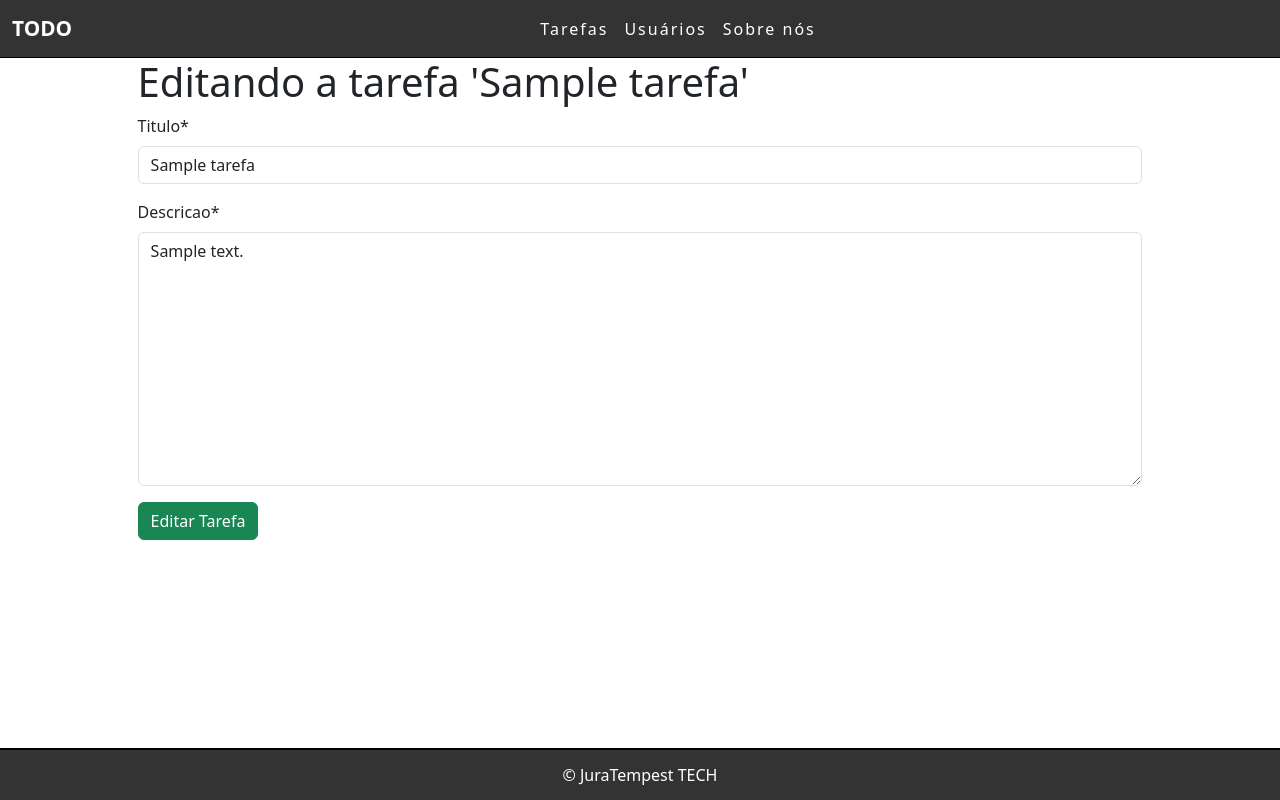
After one commit to Joaorx7/Django-TODO, a Django app: page /edit/1 in a window 1280 px wide. The commit adds this page. Run offline with Django 5.2, Linux system fonts and the light colour scheme; tables that the repository leaves empty hold one stand-in row (values such as "Sample post"); some libraries are stand-ins or nearby versions.

Commit message:
versão 7

```diff
--- a/tarefas/static/js/script.js
+++ b/tarefas/static/js/script.js
@@ -1 +1,17 @@
-console.log("Funcionou");
+//função que pergunta ao usuario se ele deseja excluir uma tarefa
+
+document.querySelectorAll(".delete-btn").forEach(
+    btn => {
+        btn.addEventListener("click", function(e){
+            e.preventDefault();
+
+            const delLink = this.getAttribute("href");
+
+            if(delLink && confirm("Quer deletar essa tarefa?"))
+            {
+                window.location.href = delLink;
+            }
+        });
+    }
+
+)
--- a/tarefas/urls.py
+++ b/tarefas/urls.py
@@ -3,7 +3,8 @@ from . import views
 
 urlpatterns = [
     path('', views.listaTarefa, name='lista-tarefa'),
-    path('tarefa/<int:id>', views.tarefaView,
-         name='tarefa-view'),
+    path('tarefa/<int:id>', views.tarefaView, name='tarefa-view'),
     path('novaTarefa/', views.novaTarefa, name='nova-tarefa'),
+    path('edit/<int:id>', views.editTarefa, name='edit-tarefa'),
+    path('delete/<int:id>', views.deleteTarefa, name='delete-tarefa')
 ]
--- a/tarefas/views.py
+++ b/tarefas/views.py
@@ -1,6 +1,7 @@
 from django.shortcuts import render, get_object_or_404, redirect
 from .models import Tarefas
 from .forms import TarefaForm
+
 # Create your views here.
 
 def listaTarefa(request):
@@ -24,3 +25,25 @@ def novaTarefa(request):
     else:
         form = TarefaForm()
         return render(request, 'tarefas/addTarefa.html', {'form':form})
+
+
+def editTarefa(request, id):
+    tarefa = get_object_or_404(Tarefas, pk=id)
+    form = TarefaForm(instance=tarefa)
+
+    if(request.method == 'POST'):
+        form = TarefaForm(request.POST, instance=tarefa)
+
+        if(form.is_valid()):
+            tarefa.save()
+            return redirect('/')
+        else:
+            return render(request, 'tarefas/editTarefa.html', {'form':form, 'tarefa':tarefa})
+
+    else:
+        return render(request, 'tarefas/editTarefa.html', {'form':form, 'tarefa':tarefa})
+
+def deleteTarefa(request, id):
+    tarefa = get_object_or_404(Tarefas, pk=id)
+    tarefa.delete()
+    return redirect('/')
--- a/templates/tarefas/addTarefa.html
+++ b/templates/tarefas/addTarefa.html
@@ -1,4 +1,5 @@
 {% extends 'base.html' %}
+{% load crispy_forms_tags %}
 
 {% block title %} Adicione uma tarefa{% endblock%}
 
@@ -7,7 +8,7 @@
     <h1>Adicione sua nova tarefa:</h1>
     <form method="POST">
         {% csrf_token %}
-        {{ form.as_p }}
+        {{ form|crispy }}
 
         <input type="submit" class="btn btn-success" value="Criar Tarefa">
     </form>
--- /dev/null
+++ b/templates/tarefas/editTarefa.html
@@ -0,0 +1,20 @@
+{% extends 'base.html' %}
+{% load crispy_forms_tags %}
+
+{% block title %} Editando a tarefa{% endblock%}
+
+{% block content %}
+<div class="list-div">
+    <h1>Editando a tarefa '{{tarefa.titulo}}'</h1>
+    <form method="POST">
+        {% csrf_token %}
+        {{ form| crispy }}
+
+        <input type="submit" class="btn btn-success"
+        value="Editar Tarefa">
+    </form>
+
+</div>
+
+
+{% endblock%}
--- a/templates/tarefas/list.html
+++ b/templates/tarefas/list.html
@@ -32,8 +32,8 @@
             <span><a class="link" href="/tarefa/{{tarefa.id}}">{{tarefa.titulo}}</a></span>
         </div>
         <div class="col-sm-2 icones">
-            <a href=""><span><i class="fa fa-edit"></i></span></a>
-            <a href=""><span><i class="fa fa-trash"></i></span></a>
+            <a href="edit/{{tarefa.id}}"><span><i class="fa fa-edit"></i></span></a>
+            <a href="delete/{{tarefa.id}}" class="delete-btn"><span><i class="fa fa-trash"></i></span></a>
         </div>
     </div>
     {% endfor %}
```
Also changed, not shown: todo_aula/settings.py (+7 -0 lines).
